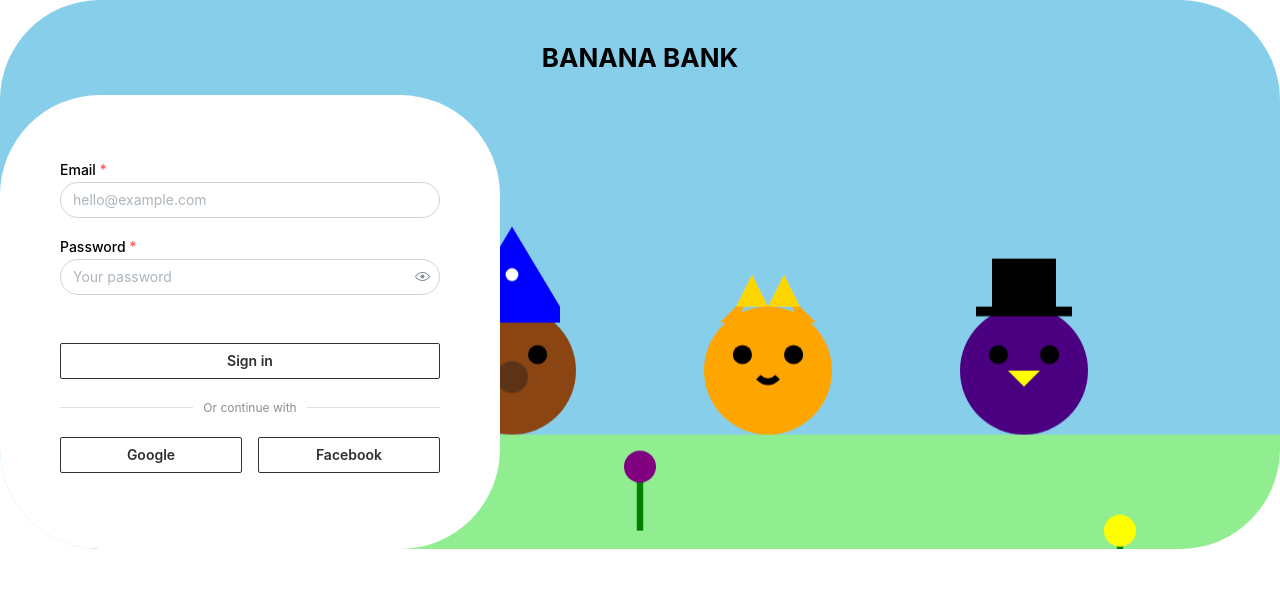
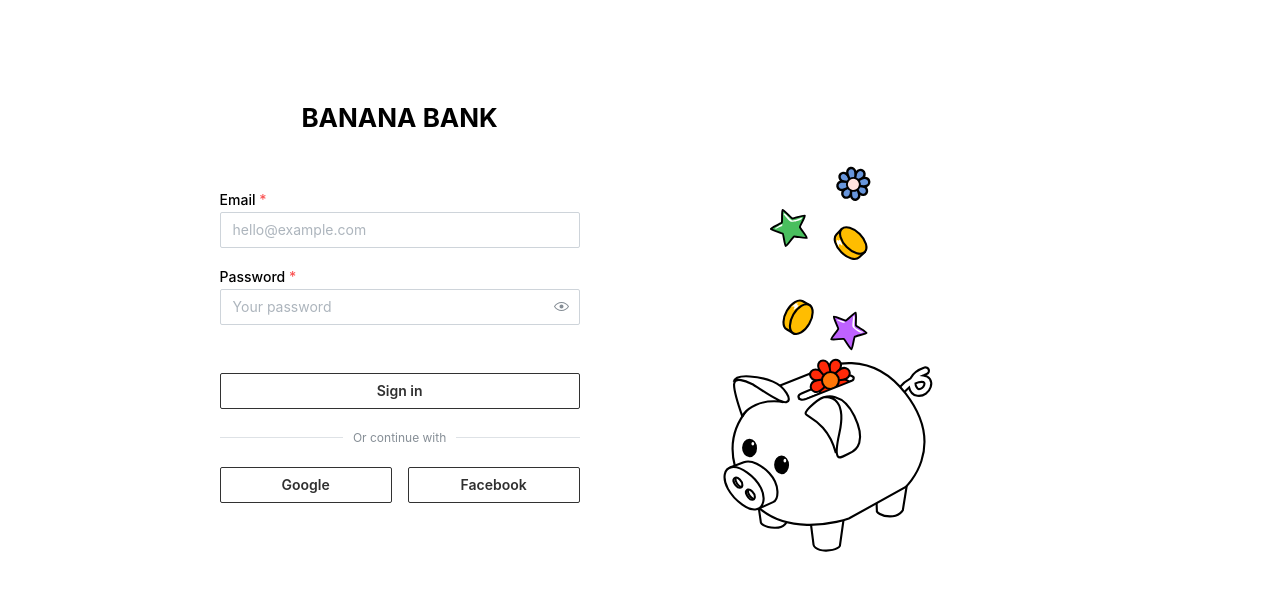
Before and after one commit to Ori-Roll/bbank-client, a React (Vite) app: page /login in a window 1280 px wide. Shown: the top 590 px of the page. Built offline with nearby package versions, Linux system fonts and the light colour scheme.

Commit message:
added image to login

```diff
--- a/src/components/auth/Login/Login.tsx
+++ b/src/components/auth/Login/Login.tsx
@@ -8,10 +8,11 @@ import {
   Divider,
   Group,
   Stack,
-  BackgroundImage,
+  Flex,
+  Center,
 } from '@mantine/core';
 
-import Image from '../../../assets/background.svg';
+import YourSvg from '../../../assets/pigibank_all.svg';
 
 const redirectToLoginWithGoogle = async () => {
   window.location.href = `http://${import.meta.env.VITE_BASE_API}/auth/google`;
@@ -27,15 +28,15 @@ export default function LoginPage() {
   };
 
   return (
-    <BackgroundImage src={Image} radius="100px">
+    <Center h="100vh">
+      <Flex direction="row">
+        <Paper w="360px">
           <Title ta="center" order={2} pt={40} pb={20}>
             BANANA BANK
           </Title>
-      <Paper w="500px" radius="100px" p={60} pt={30}>
           <form onSubmit={handleSubmit}>
             <Stack mt="xl">
               <TextInput
-              radius={20}
                 label="Email"
                 placeholder="hello@example.com"
                 value={email}
@@ -44,7 +45,6 @@ export default function LoginPage() {
               />
 
               <PasswordInput
-              radius={20}
                 label="Password"
                 placeholder="Your password"
                 value={password}
@@ -52,7 +52,7 @@ export default function LoginPage() {
                 required
               />
 
-            <Button type="submit" fullWidth mt="xl">
+              <Button variant="outline" type="submit" fullWidth mt="xl">
                 Sign in
               </Button>
             </Stack>
@@ -67,6 +67,8 @@ export default function LoginPage() {
             <Button variant="default">Facebook</Button>
           </Group>
         </Paper>
-    </BackgroundImage>
+        <img style={{ height: '680px' }} src={YourSvg} />
+      </Flex>
+    </Center>
   );
 }
```
Lines whose indentation alone changed are shown as unchanged.
